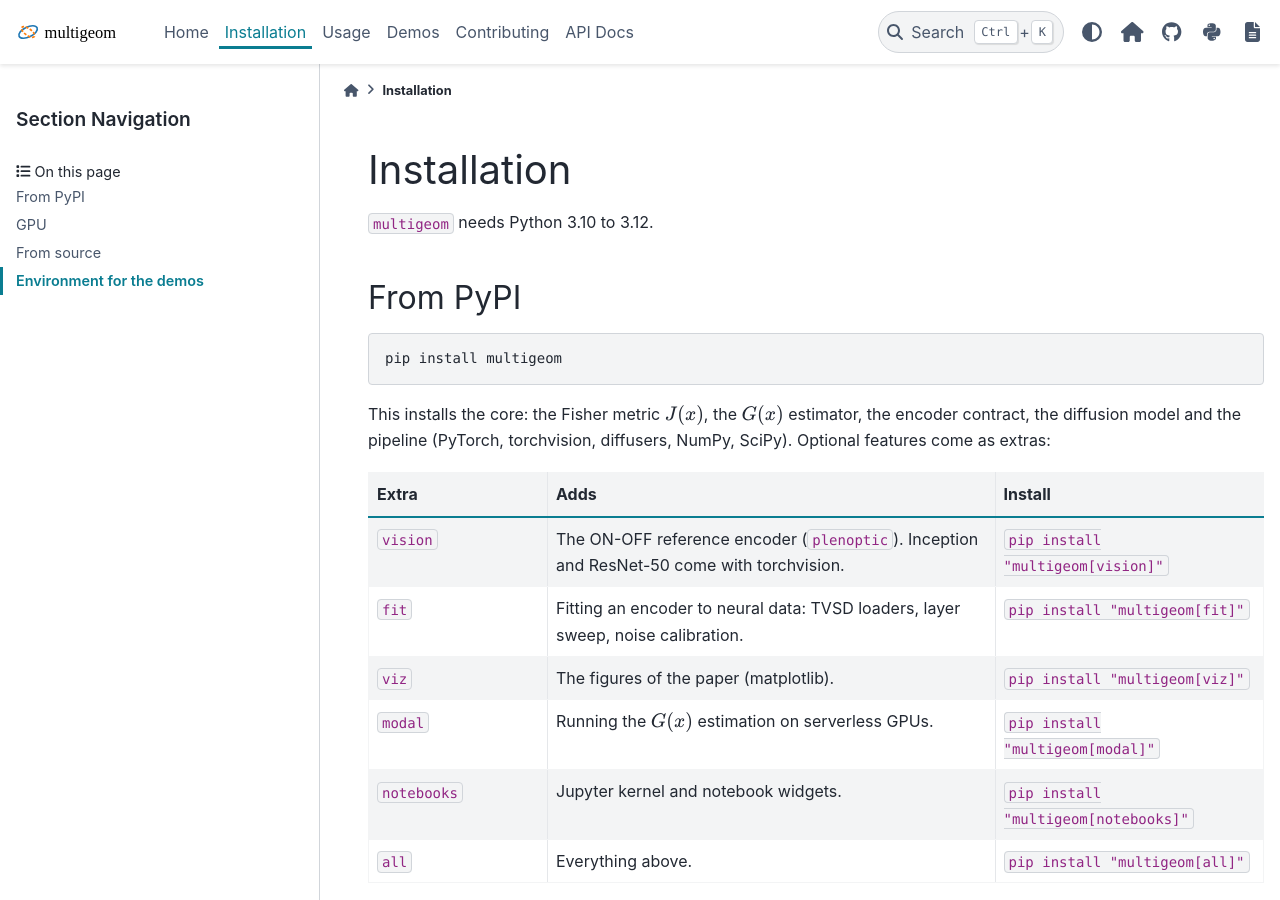
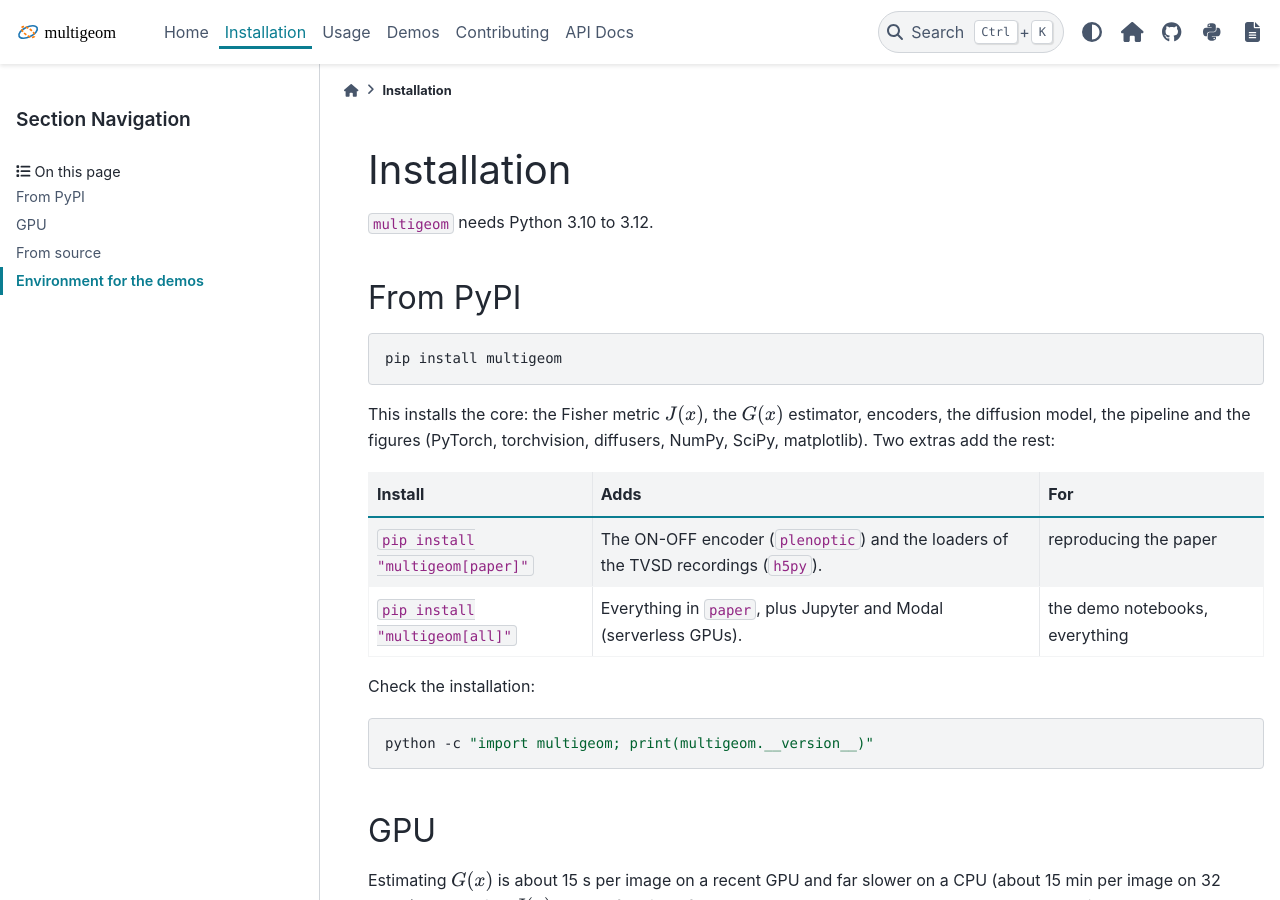
Before and after one commit to multigeom/multigeom, a Sphinx documentation site: the page built from docs/source/installation.rst, in a window 1280 px wide and 900 px high. Built offline with Sphinx 7.4.7 and the PyData theme 0.15.4, drawn with Linux system fonts in a browser that asks for light colours; pages that are not in the unit, such as notebooks, are missing from menus.

Commit message:
Simplify the extras: core, [paper] and [all]
Core now includes matplotlib (the figures and notebooks need it). [paper] adds plenoptic and h5py (the ON-OFF
encoder and the TVSD loaders); [all] adds Jupyter and Modal. dev and docs stay for contributors and are described
on the Contributing page only.

Co-Authored-By: Claude Sonnet 5.5 <noreply@anthropic.com>

```diff
--- a/docs/source/contributing.rst
+++ b/docs/source/contributing.rst
@@ -11,7 +11,7 @@ Development install
 
    git clone https://github.com/multigeom/multigeom.git
    cd multigeom
-   pip install -e ".[all,dev,docs]"
+   pip install -e ".[all,dev,docs]"      # dev: pytest; docs: Sphinx and its plugins
 
 Tests
 -----
--- a/docs/source/index.rst
+++ b/docs/source/index.rst
@@ -23,7 +23,7 @@ analyses of the paper.
       :link: installation
       :link-type: doc
 
-      ``pip install multigeom`` and the optional extras.
+      ``pip install multigeom``, with ``[paper]`` and ``[all]``.
 
    .. grid-item-card:: Usage
       :link: usage
--- a/docs/source/installation.rst
+++ b/docs/source/installation.rst
@@ -10,34 +10,22 @@ From PyPI
 
    pip install multigeom
 
-This installs the core: the Fisher metric :math:`J(x)`, the :math:`G(x)` estimator, the encoder contract, the diffusion model
-and the pipeline (PyTorch, torchvision, diffusers, NumPy, SciPy). Optional features come as extras:
+This installs the core: the Fisher metric :math:`J(x)`, the :math:`G(x)` estimator, encoders, the diffusion model, the pipeline and the
+figures (PyTorch, torchvision, diffusers, NumPy, SciPy, matplotlib). Two extras add the rest:
 
 .. list-table::
    :header-rows: 1
-   :widths: 20 50 30
+   :widths: 25 50 25
 
-   * - Extra
+   * - Install
      - Adds
-     - Install
-   * - ``vision``
-     - The ON-OFF reference encoder (``plenoptic``). Inception and ResNet-50 come with torchvision.
-     - ``pip install "multigeom[vision]"``
-   * - ``fit``
-     - Fitting an encoder to neural data: TVSD loaders, layer sweep, noise calibration.
-     - ``pip install "multigeom[fit]"``
-   * - ``viz``
-     - The figures of the paper (matplotlib).
-     - ``pip install "multigeom[viz]"``
-   * - ``modal``
-     - Running the :math:`G(x)` estimation on serverless GPUs.
-     - ``pip install "multigeom[modal]"``
-   * - ``notebooks``
-     - Jupyter kernel and notebook widgets.
-     - ``pip install "multigeom[notebooks]"``
-   * - ``all``
-     - Everything above.
-     - ``pip install "multigeom[all]"``
+     - For
+   * - ``pip install "multigeom[paper]"``
+     - The ON-OFF encoder (``plenoptic``) and the loaders of the TVSD recordings (``h5py``).
+     - reproducing the paper
+   * - ``pip install "multigeom[all]"``
+     - Everything in ``paper``, plus Jupyter and Modal (serverless GPUs).
+     - the demo notebooks, everything
 
 Check the installation:
 
--- a/docs/source/usage.rst
+++ b/docs/source/usage.rst
@@ -130,7 +130,7 @@ The paper's analysis runs in stages, each a module with a command line (``python
      - What it does
    * - 1
      - ``multigeom.fit.train_encoder``
-     - Fit a readout on a frozen backbone to neural data (extra ``fit``).
+     - Fit a readout on a frozen backbone to neural data (extra ``paper``).
    * - 2
      - ``multigeom.diffusion.responses``
      - Evaluate the encoder on TinyImageNet; these responses condition the diffusion model.
--- a/multigeom/__init__.py
+++ b/multigeom/__init__.py
@@ -13,9 +13,8 @@ Bring an encoder that is already fitted to your neural data (any PyTorch model t
     load_encoder(name, area)                      an encoder of the paper, fitted to macaque V1 or V4 (downloaded)
     NeuralEncoder(backbone, n_neurons)            build your own encoder: fit_readout, predict, save, load
 
-The core needs torch, numpy and scipy (and `diffusers` for the diffusion model). Reference encoders (extra `[vision]`),
-fitting an encoder to neural data (extra `[fit]`), figures (extra `[viz]`) and the Modal launcher (extra `[modal]`) are
-optional. Subpackages: `geometry`, `diffusion`, `pipeline`, `data`, `encoders`, `fit`, `viz`.
+The core needs torch, numpy and scipy (and `diffusers` for the diffusion model). The extra `[paper]` adds what reproducing the paper needs (the ON-OFF encoder
+and the TVSD loaders), and `[all]` also Jupyter and the Modal launcher. Subpackages: `geometry`, `diffusion`, `pipeline`, `data`, `encoders`, `fit`, `viz`.
 """
 from .encoder import Encoder, EncoderContractError, EncoderReport, validate_encoder
 from .geometry.estimator import EstimatorOutput
```
Also changed, not shown: README.md (+8 -10 lines), pyproject.toml (+5 -7 lines), 4 other files.
